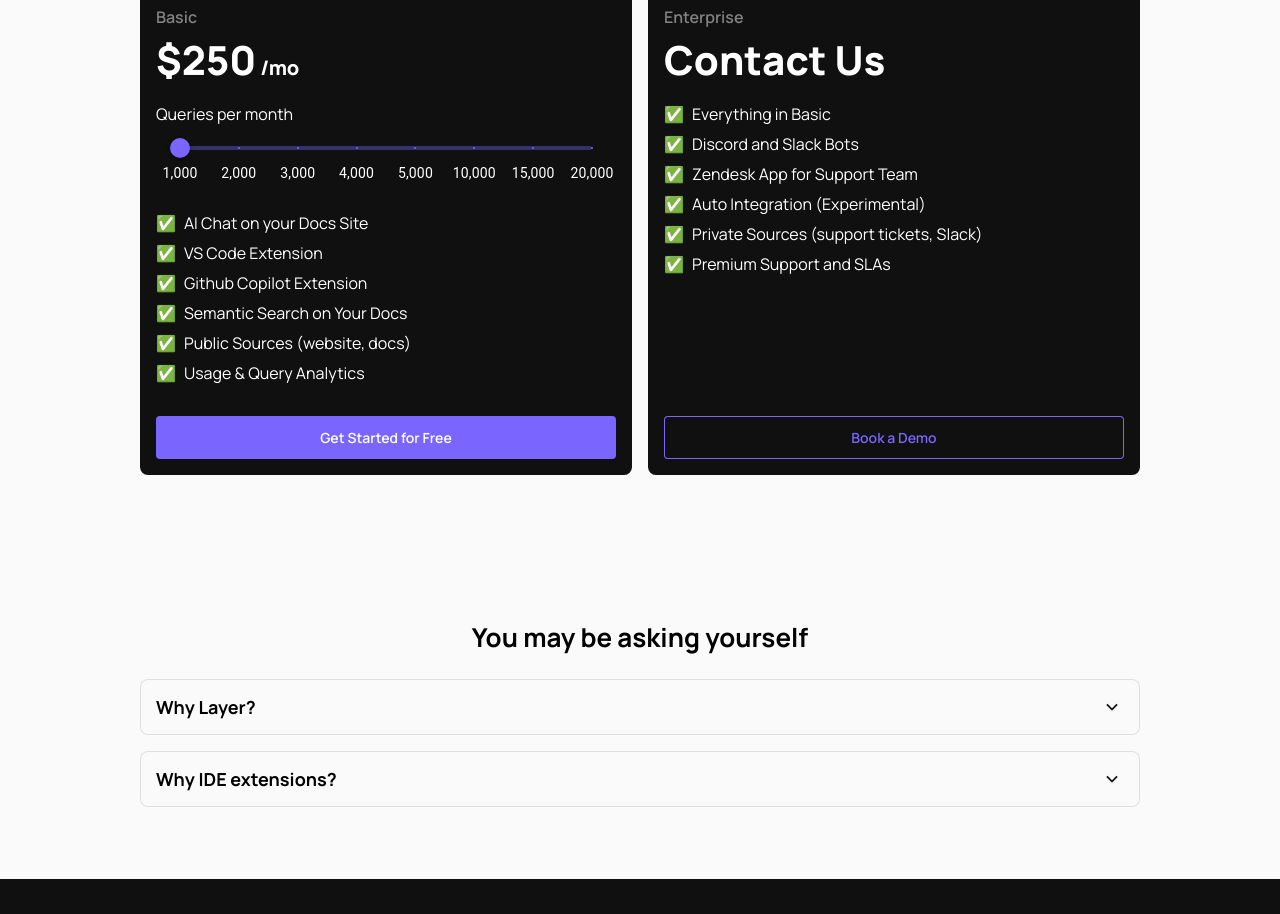
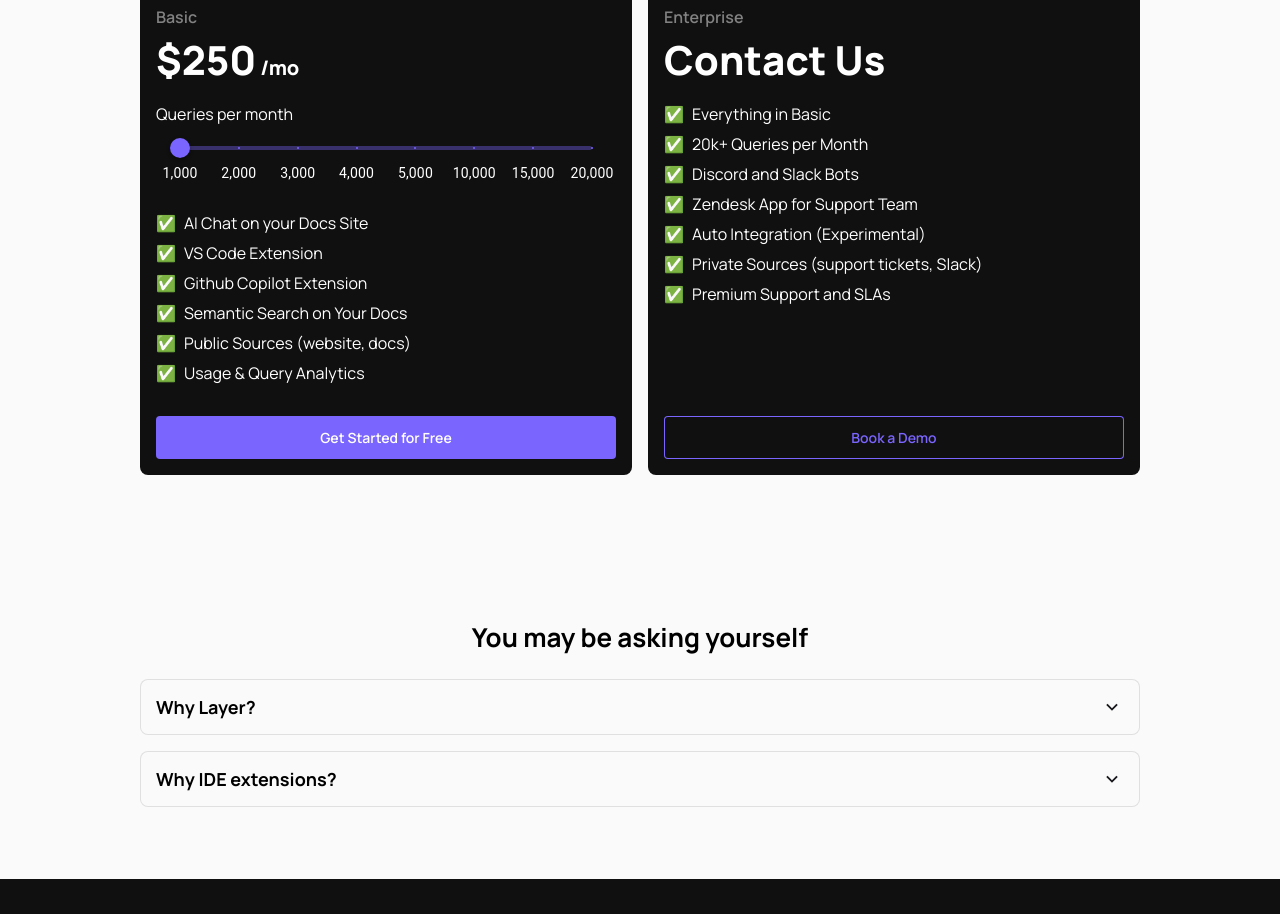
Before and after one commit to buildwithlayer/layer-website, a React (Create React App) app: page / in a window 1280 px wide. Shown: the part 5462-6376 px from the top of the page. Built offline with nearby package versions, Linux system fonts and the light colour scheme.

Commit message:
Added feature to enterprise pricing

```diff
--- a/src/sections/Pricing.tsx
+++ b/src/sections/Pricing.tsx
@@ -170,6 +170,7 @@ const Pricing = ({
       price: "Contact Us",
       features: [
         "Everything in Basic",
+        "20k+ Queries per Month",
         "Discord and Slack Bots",
         "Zendesk App for Support Team",
         "Auto Integration (Experimental)",
```
